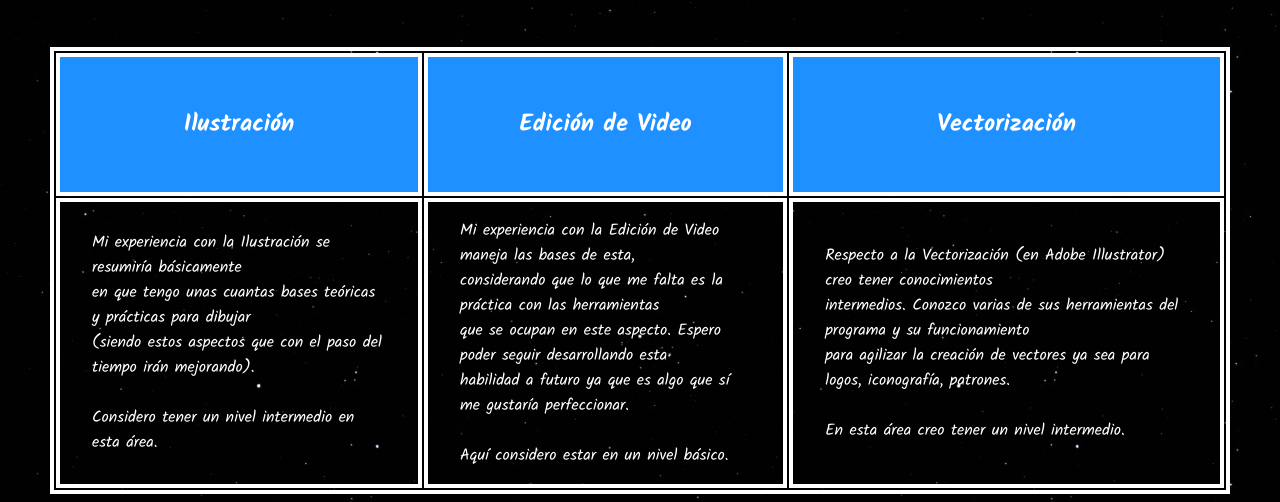
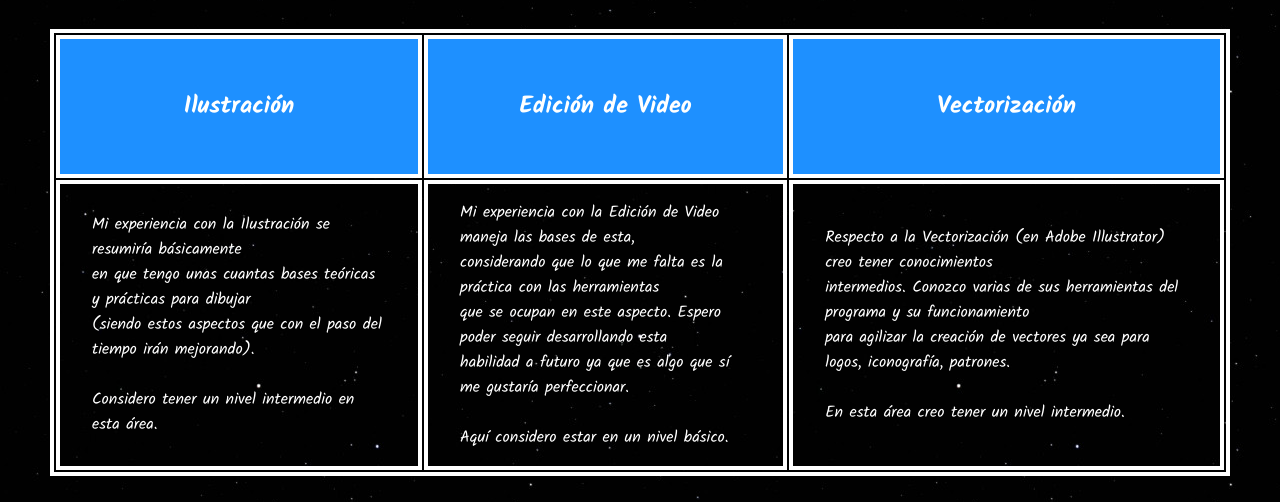
Before and after one commit to JosuePacheco202/Parcial_2, a plain HTML site: page Habilidades.html in a window 1280 px wide. Shown: the part 263-765 px from the top of the page. Drawn offline with Linux system fonts and the light colour scheme.

Commit message:
Update el_estilo.css

```diff
--- a/estilos/el_estilo.css
+++ b/estilos/el_estilo.css
@@ -47,7 +47,7 @@ h4 {
 
 table {
     border: 4px solid;
-    margin: 50px;
+    margin: 25px 50px;
 }
 
 .trTitular{
```
